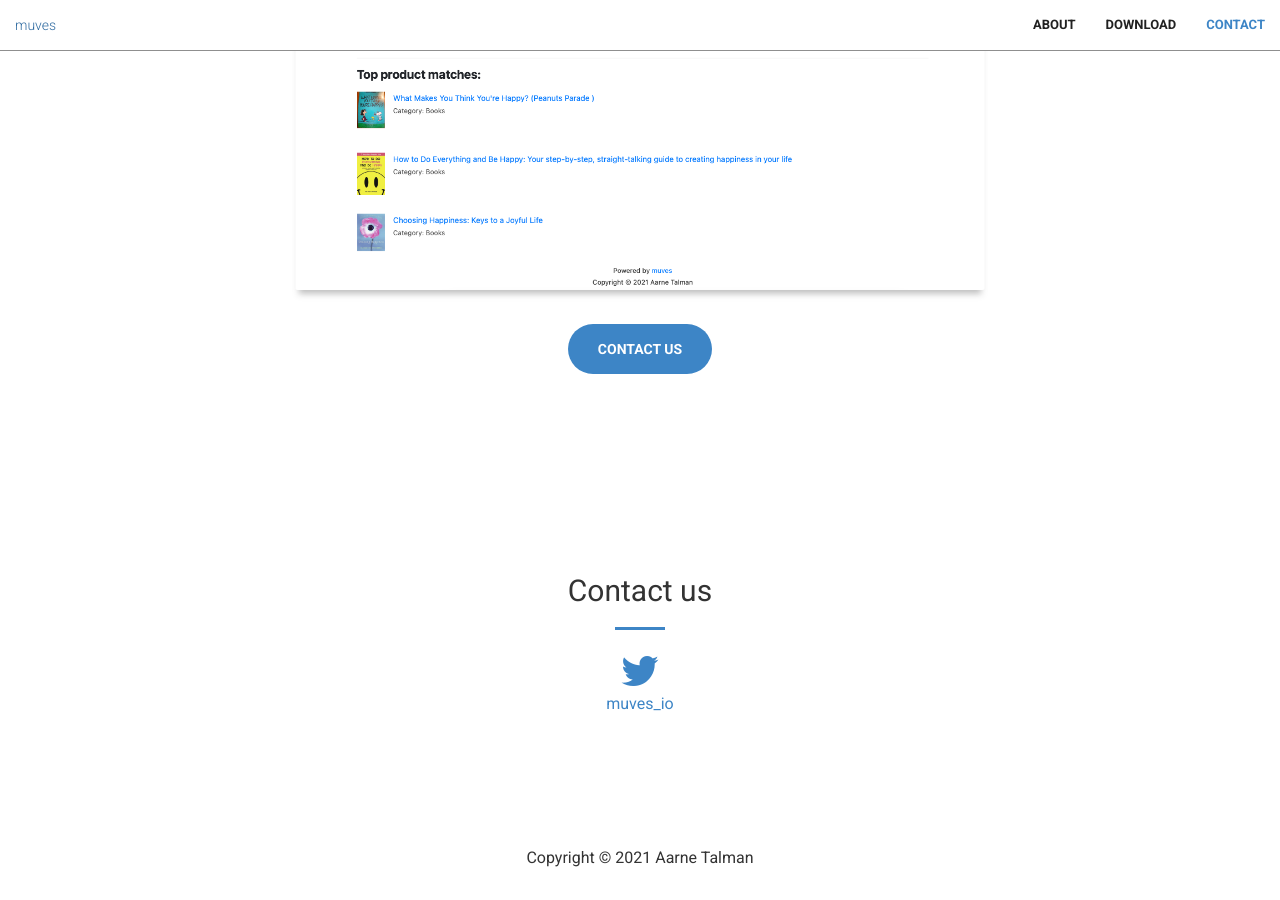
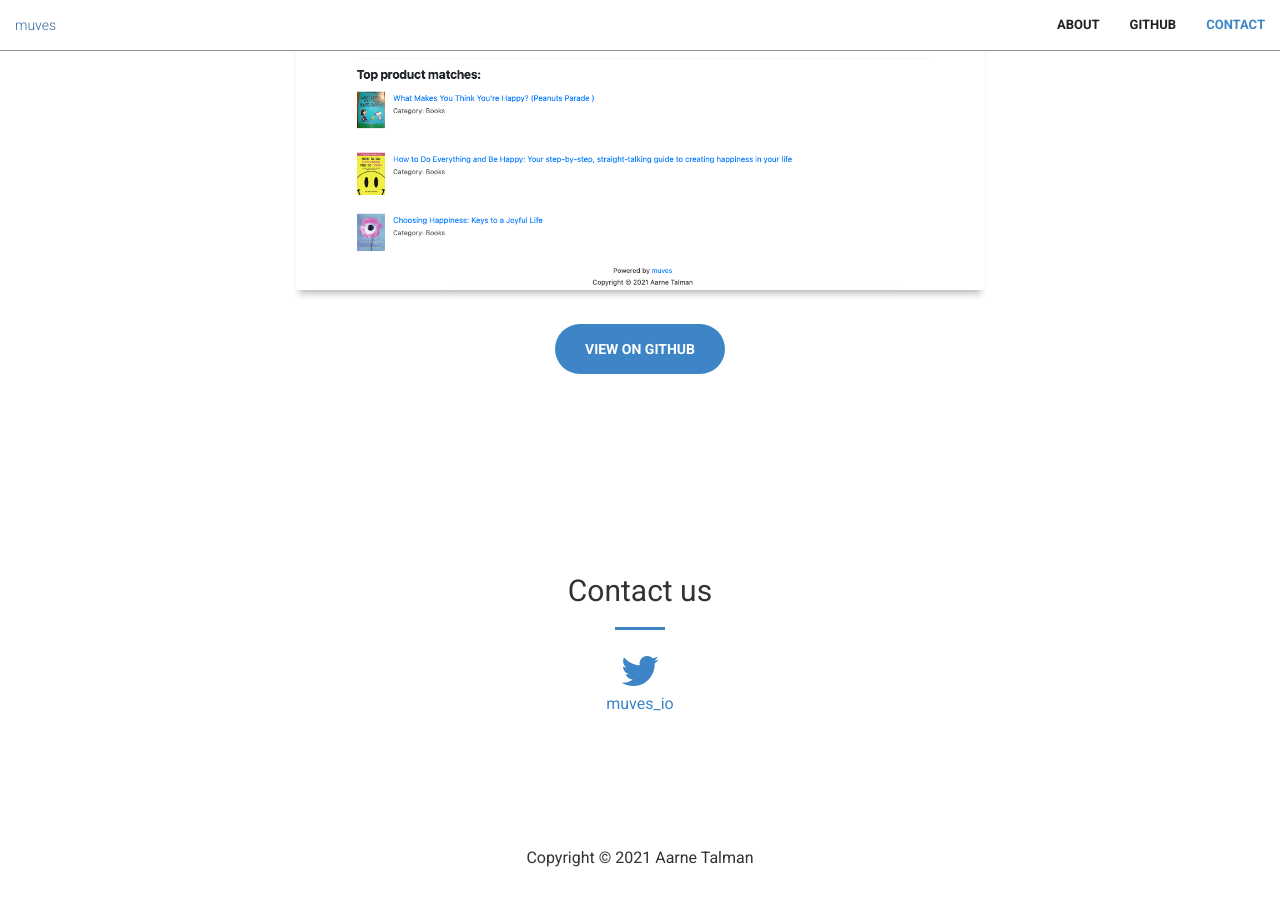
Before and after one commit to muvesio/muves.io, a Jekyll site: the page built from index.html, in a window 1280 px wide and 900 px high, scrolled down 1272 px. Built offline with Jekyll 4.4.1, drawn with Linux system fonts in a browser that asks for light colours.

Commit message:
updated links

```diff
--- a/_includes/about.html
+++ b/_includes/about.html
@@ -12,7 +12,8 @@
                   <p><img src="img/screenshot.png" align="middle" width="800"></p>
                 </div>
       <div class="col-lg-8 col-lg-offset-2 text-center">
-                <a href="#contact" class="btn btn-primary btn-xl page-scroll">Contact us</a>
+                <a href="https://github.com/aarnetalman/muves" class="btn
+                    btn-primary btn-xl">View on GitHub</a>
       </div>
         </div>
     </div>
--- a/_includes/nav.html
+++ b/_includes/nav.html
@@ -18,7 +18,8 @@
                     <a class="page-scroll" href="#about">About</a>
                 </li>
                 <li>
-                    <a class="page-scroll" href="https://github.com/aarnetalman/muves">Download</a>
+                    <a class="page-scroll"
+                        href="https://github.com/aarnetalman/muves">GitHub</a>
                 </li>
                 <li>
                     <a class="page-scroll" href="#contact">Contact</a>
```
Also changed, not shown: 1 other file.
